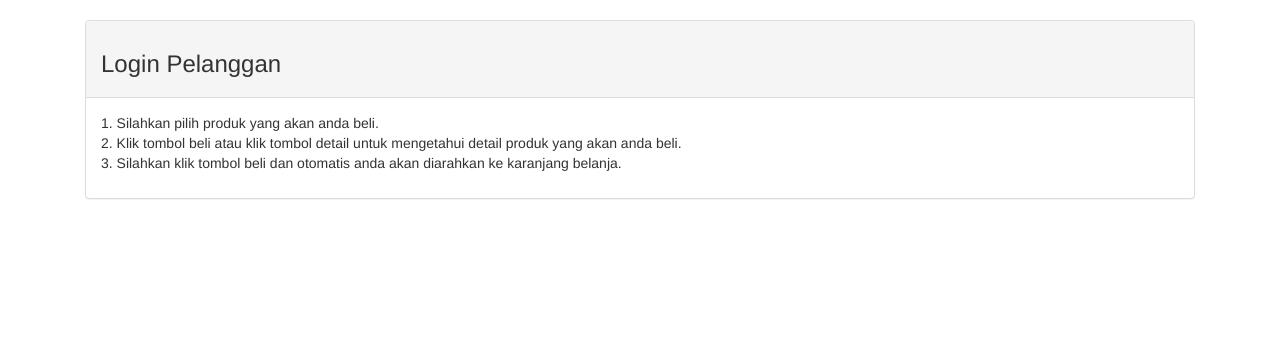
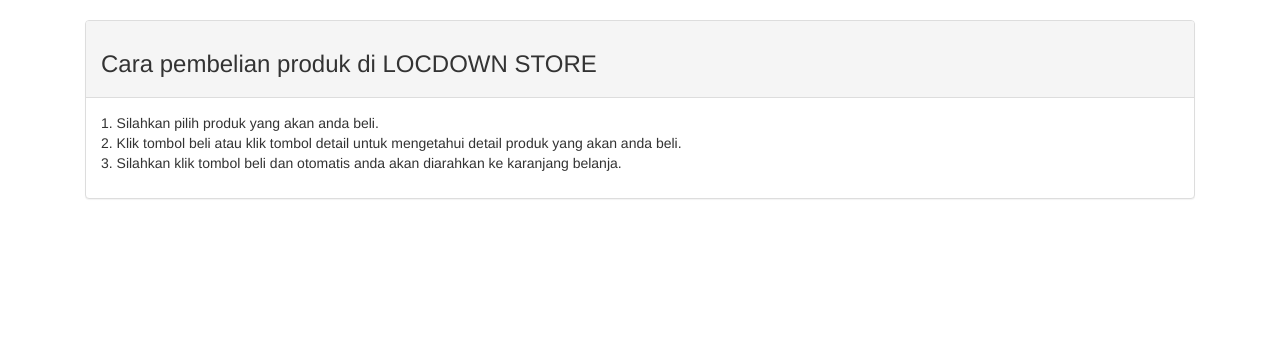
Before and after one commit to csynoers/locdownstore, a PHP site: page /index.php?page=cara-pembelian in a window 1280 px wide. Shown: the part 242-582 px from the top of the page. Run offline with PHP 8.4, Linux system fonts and the light colour scheme.

Commit message:
halaman cara pembelian >> title ganti

```diff
--- a/cara_pembelian.php
+++ b/cara_pembelian.php
@@ -3,7 +3,7 @@
 		<div class="col-md-12">
 			<div class="panel panel-default">
 				<div class="panel-heading">
-					<h3 class="panel-tittle">Login Pelanggan</h3>
+					<h3 class="panel-tittle">Cara pembelian produk di LOCDOWN STORE</h3>
 				</div>
 				<div class="panel-body">
 					<p>
```
